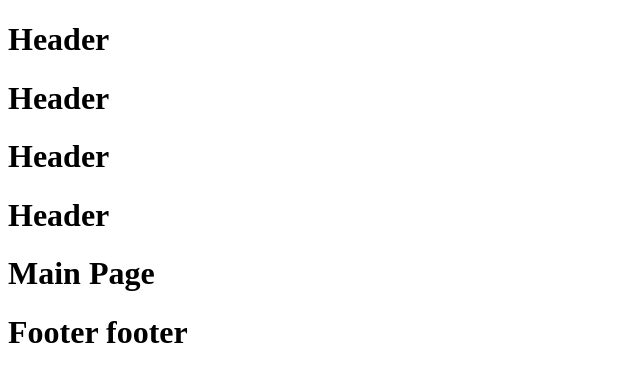
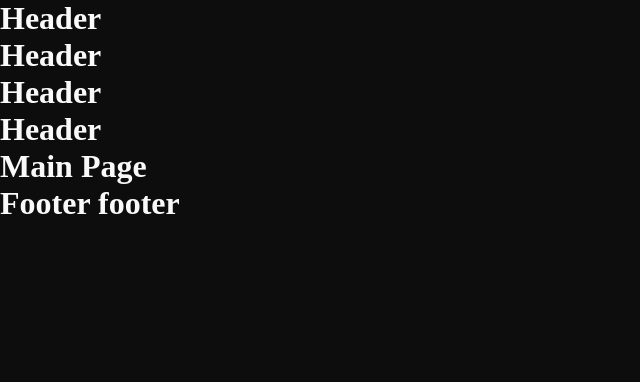
Before and after one commit to Felirian/flux, a Next.js app: page / in a window 1280 px wide. Shown: the top 382 px of the page, without its empty margins (0-640 px from the left). Built offline with nearby package versions, Linux system fonts and the light colour scheme.

Commit message:
add: import styles

```diff
--- a/src/pages/_app.js
+++ b/src/pages/_app.js
@@ -1,7 +1,7 @@
 import React, {useEffect} from 'react';
 import Header from "@/components/Header/Header";
 import Footer from "@/components/Footer/Footer";
-
+import '@/style/styles.scss'
 const _App = ({Component, pageProps}) => {
 
   useEffect(() => {
--- a/src/style/styles.scss
+++ b/src/style/styles.scss
@@ -1,4 +1,4 @@
 @import "src/style/variables";
 @import "src/style/globals";
-@import "src/style/button";
-@import "src/style/scrollbar";
+//@import "src/style/button";
+//@import "src/style/scrollbar";
```
